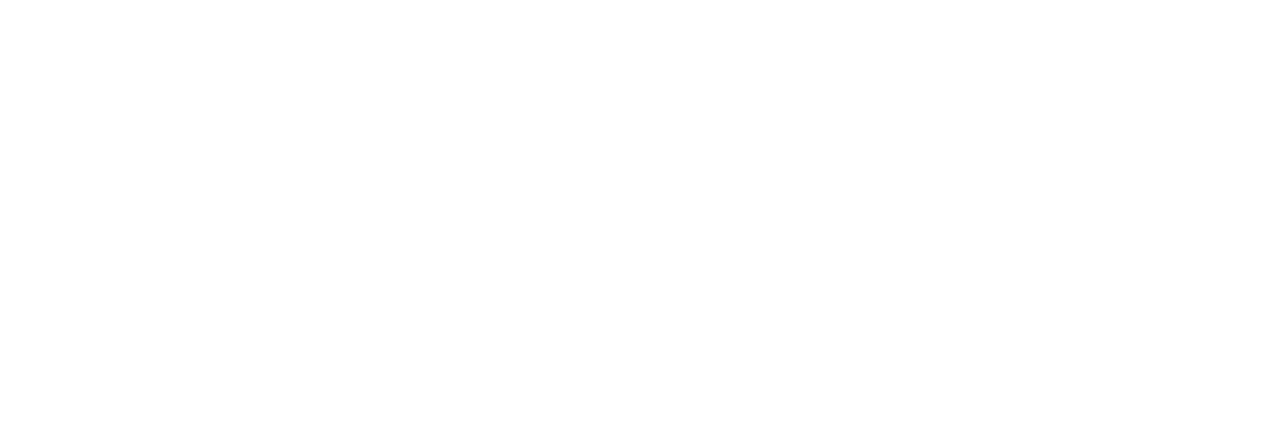
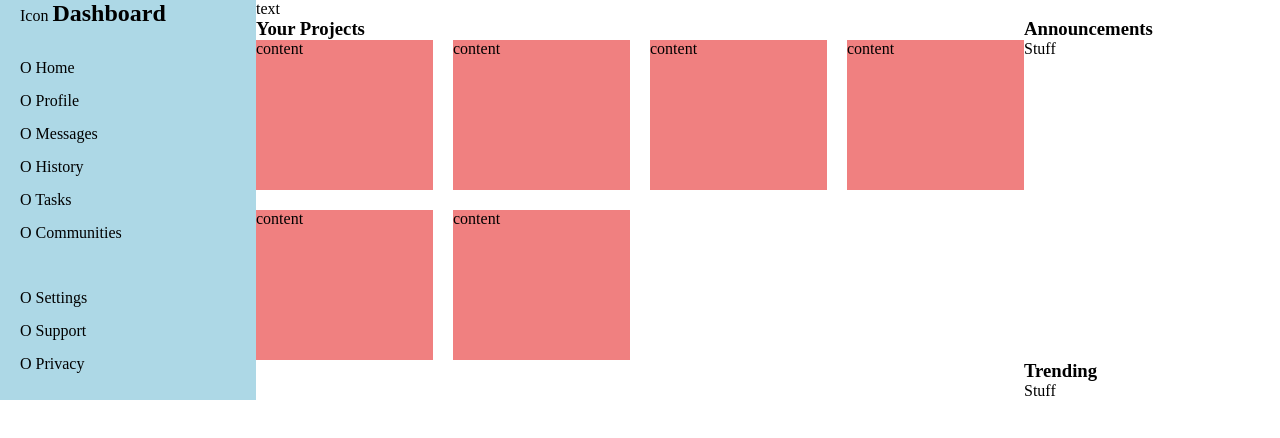
Before and after one commit to mikeberk/admin-dashboard, a plain HTML site: page index.html in a window 1280 px wide. Drawn offline with Linux system fonts and the light colour scheme.

Commit message:
added skeleton of the grid layout and added some of the sub elements

```diff
--- a/index.html
+++ b/index.html
@@ -7,6 +7,42 @@
     <link rel="stylesheet" href="styles.css">
 </head>
 <body>
-
+    <div class="container">
+        <div class="sidebar">
+            <div class="logo">
+                <div>Icon</div>
+                <h2>Dashboard</h2>
+            </div>
+            <div class="top-nav">
+                <div>O Home</div>
+                <div>O Profile</div>
+                <div>O Messages</div>
+                <div>O History</div>
+                <div>O Tasks</div>
+                <div>O Communities</div>
+            </div>
+            <div class="bottom-nav"">
+                <div>O Settings</div>
+                <div>O Support</div>
+                <div>O Privacy</div>
+            </div>
+        </div>
+        <div class="header">text</div>
+        <div class="main-content">
+            <h3>Your Projects</h3>
+            <div class="card-container">
+                <div class="card">content</div>
+                <div class="card">content</div>
+                <div class="card">content</div>
+                <div class="card">content</div>
+                <div class="card">content</div>
+                <div class="card">content</div>
+            </div>
+            <h3>Announcements</h3> <!-- these probably need to be wrapped in a div so they can be spaced independently of the cards-->
+            <div class="feed">Stuff</div>
+            <h3>Trending</h3>
+            <div class="feed">Stuff</div>
+        </div>
+    </div>
 </body>
 </html>
--- a/styles.css
+++ b/styles.css
@@ -0,0 +1,73 @@
+* {
+    margin: 0;
+    padding: 0;
+    box-sizing: border-box;
+}
+
+.container {
+    display: grid;
+    grid-template-columns: 1fr 4fr;
+    grid-template-rows: auto 1fr;
+}
+
+.sidebar {
+    background-color: lightblue;
+    grid-column: 1 / 2;
+    grid-row: 1 / 3;
+    display: grid;
+    grid-template-rows: repeat(3, auto);
+    gap: 20px;
+}
+
+.logo div, .logo h2 {
+    display: inline;
+}
+
+.sidebar > div {
+    padding-left: 20px;
+}
+
+.top-nav > div {
+    margin-bottom: 15px;
+}
+
+.bottom-nav > div {
+    margin-bottom: 15px;
+}
+
+.header, .main-content {
+    grid-column: 2 / 3;
+}
+
+.main-content {
+    display: grid;
+    grid-template-columns: 3fr 1fr;
+}
+
+.main-content h3 {
+    grid-column: 2 / 3;
+}
+
+.main-content h3:first-child {
+    grid-column: 1 / 2;
+}
+
+.main-content h3:nth-child(3) {
+    grid-row: 1 / 2;
+}
+
+.feed {
+    grid-column: 2 / 3;
+}
+
+.card-container {
+    grid-column: 1 / 2;
+    display: grid;
+    grid-template-columns: repeat(auto-fit, minmax(150px, 1fr));
+    gap: 20px;
+}
+
+.card {
+    background-color: lightcoral;
+    height: 150px;
+}
```
